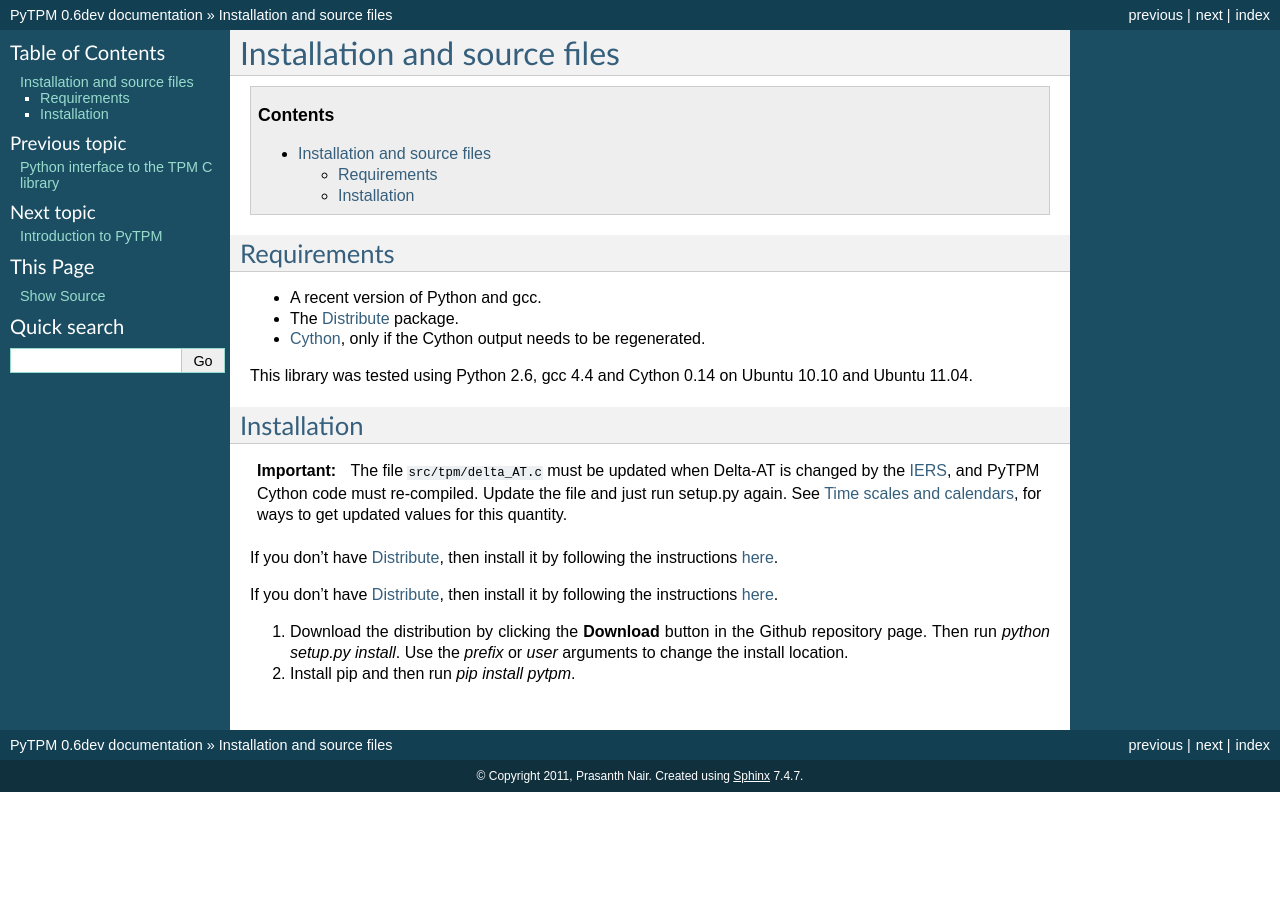
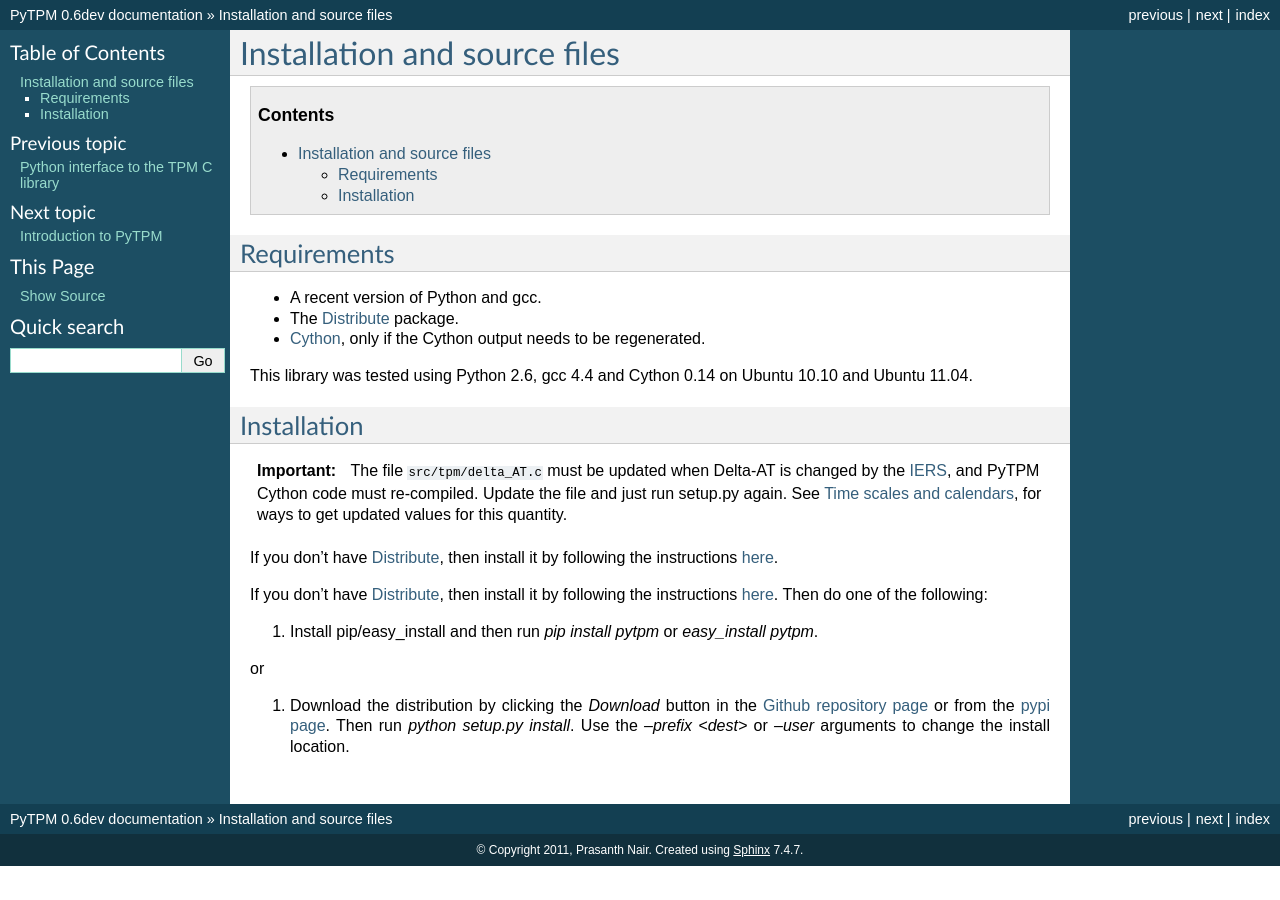
Before and after one commit to phn/pytpm, a Sphinx documentation site: the page built from doc/installation.rst, in a window 1280 px wide. Built offline with Sphinx 7.4.7, drawn with Linux system fonts in a browser that asks for light colours; formulas are drawn with MathJax 3.

Commit message:
More changes in preparation for uploading to pypi with version 0.6
README.rst -> README.txt : need this to upload using setup.py.
Also added information to notify opitions for installing and
corrected examples.
setup.py -> meta-data.
MANIFEST.in -> remove doc/_build.
Some changes to doc/installation.rst to reflect options to install.
RELEASE_HOWTO.rst -> steps to take before releasing a version.

```diff
--- a/RELEASE_HOWTO.rst
+++ b/RELEASE_HOWTO.rst
@@ -8,3 +8,4 @@
 4. Upload sdist to github.
 5. Upload ??? to pypi.
 6. Update documentation at github ghpages.
+7. Upload documents to pypi.
--- a/doc/installation.rst
+++ b/doc/installation.rst
@@ -50,10 +50,18 @@
 
 If you don't have Distribute_, then install it by following the
 instructions
-`here <http://pypi.python.org/pypi/distribute#distribute-setup-py>`_.
+`here
+<http://pypi.python.org/pypi/distribute#distribute-setup-py>`_. Then do
+one of the following:
 
-1. Download the distribution by clicking the **Download** button in the
-   Github repository page. Then run `python setup.py install`. Use the
-   `prefix` or `user` arguments to change the install location.
 
-2. Install pip and then run `pip install pytpm`.
+#. Install pip/easy_install and then run `pip install pytpm` or
+   `easy_install pytpm`.
+
+or
+
+#. Download the distribution by clicking the *Download* button in the
+   `Github repository page <https://github.com/phn/pytpm>`_ or from the
+   `pypi page <http://pypi.python.org/pypi/PyTPM>`_. Then run `python
+   setup.py install`. Use the `--prefix <dest>` or `--user` arguments
+   to change the install location.
```
Also changed, not shown: README.txt (renamed from README.rst, +18 -15 lines), setup.py (+18 -1 lines), LICENSE.txt, 1 other file.
